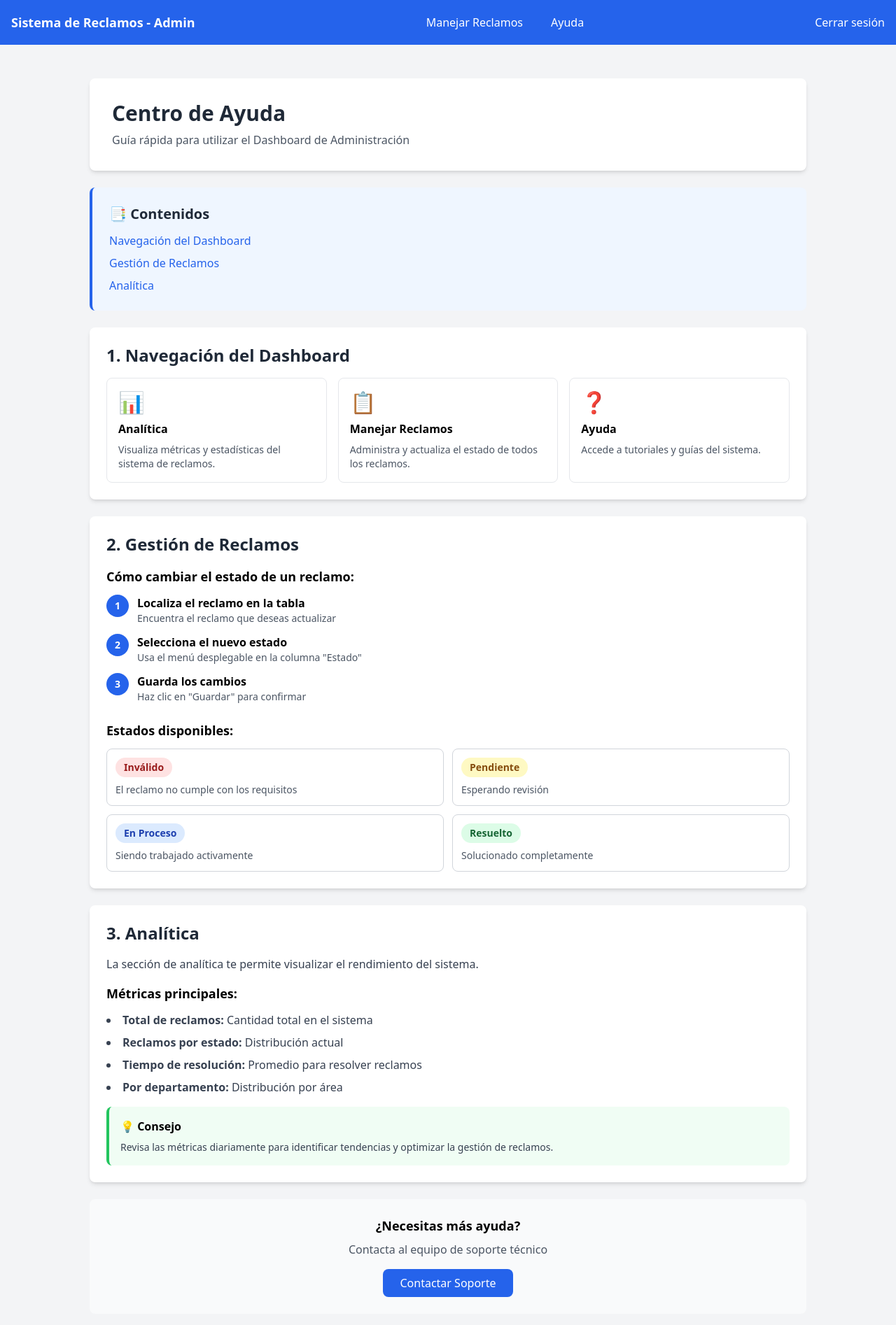
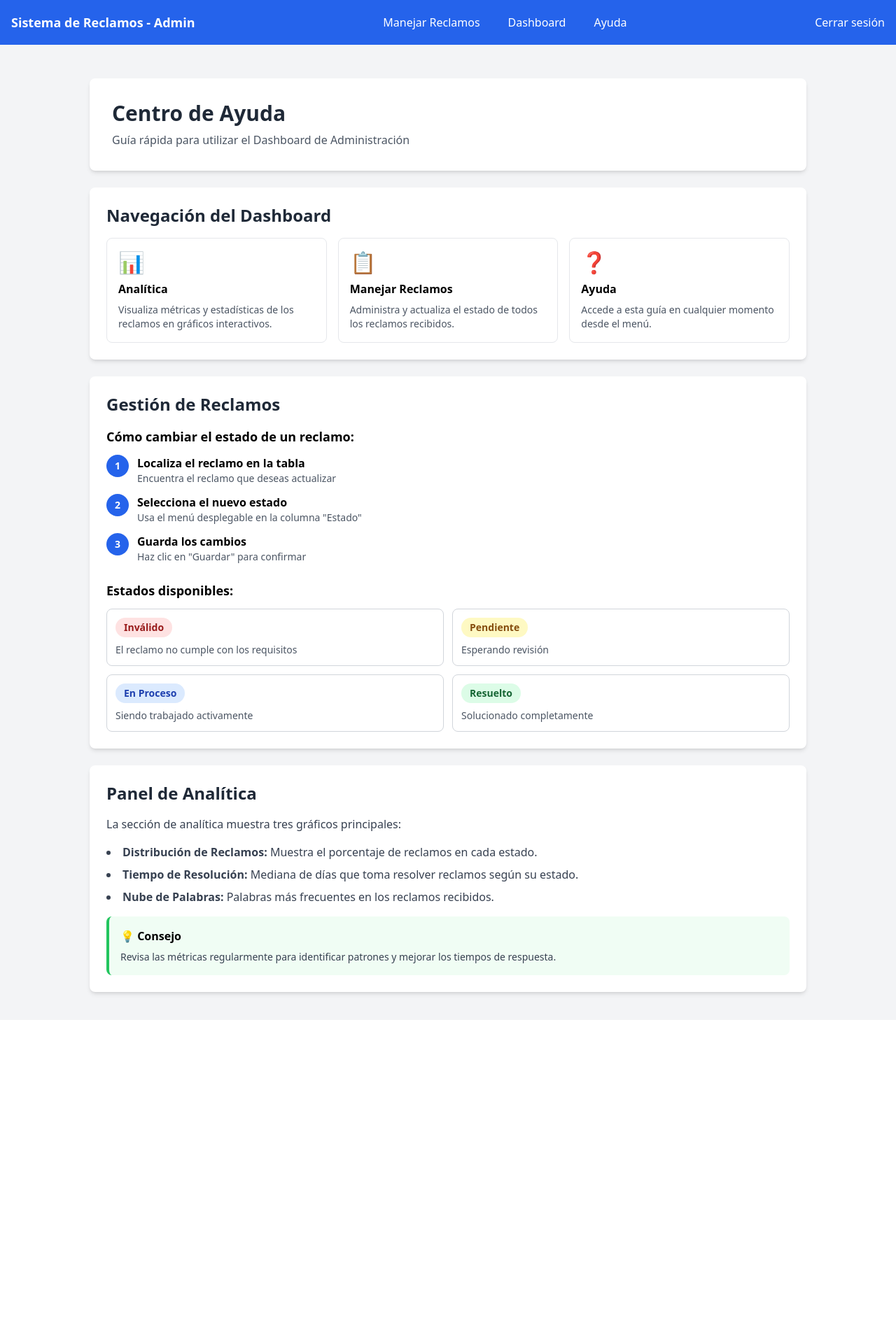
Before and after one commit to luis27diego/Programacion-Avanzada-Rodriguez-Diego-Y-Alberto, a Flask app: template TrabajoPractico_3/proyecto_1/templates/ayuda.html in a window 1280 px wide. Shown: the whole page at 70% size. After the commit the page ends 1427 px from the top, so only its background shows below. Run offline with Flask 3, Linux system fonts and the light colour scheme; the template is opened without the code that fills it, so the values that code supplies are empty; parts of the project's set-up code (start-up, migrations or seed data) failed here and were passed over; some libraries are stand-ins or nearby versions.

Commit message:
Implementar Dashboard con analíticas: agregar servicio de dashboard, gráficos de torta y barras, y nube de palabras; incluir montículo para cálculo de medianas.

```diff
--- a/TrabajoPractico_3/proyecto_1/modules/monticulos/monticulobinario.py
+++ b/TrabajoPractico_3/proyecto_1/modules/utilidades/monticulos/monticulobinario.py
@@ -1,5 +1,5 @@
-from modules.monticulos.monticulomin import MonticuloBinario
-from modules.monticulos.monticulomax import MonticuloMaximo
+from modules.utilidades.monticulos.monticulomin import MonticuloBinario
+from modules.utilidades.monticulos.monticulomax import MonticuloMaximo
 
 class MonticuloMedianaBinario():
     def __init__(self):
--- a/TrabajoPractico_3/proyecto_1/server.py
+++ b/TrabajoPractico_3/proyecto_1/server.py
@@ -5,6 +5,8 @@ from modules.dominio.usuario import Rol, Claustro
 from modules.gestores.gestor_usuario import GestorDeUsuarios
 from modules.gestores.gestor_reclamo import GestorDeReclamo
 from modules.gestores.gestor_login import GestorDeLogin
+from modules.gestores.dashboardService import DashboardService
+from modules.utilidades.graficos import crear_grafico_torta, crear_imagen_nube_palabras, crear_barra_mediana
 import pickle
 from modules.comparador_de_reclamos import ComparadorDeReclamos
 from modules.factoria import crear_repositorio
@@ -19,6 +21,7 @@ with open('./data/claims_clf.pkl', 'rb') as archivo:
 gestor_usuarios = GestorDeUsuarios(usuario_repo, reclamo_repo, clf)
 gestor_reclamo = GestorDeReclamo(reclamo_repo, clf)
 gestor_login = GestorDeLogin(gestor_usuarios, login_manager, admin_list=[2,3])  # IDs de usuarios administradores
+dashboard_service = DashboardService(usuario_repo,reclamo_repo)
 comparador_reclamos = ComparadorDeReclamos()
 
 # Página de inicio
@@ -216,6 +219,21 @@ def manejar_reclamos():
         datos_reclamos = [r.to_dict() for r in datos_reclamos]
     return render_template('manejar_reclamos.html', datos_reclamos=datos_reclamos, rol=jefe.rol.name, active_page='manejar_reclamos')
 
+@app.route('/dashboard')
+@gestor_login.admin_only
+def dashboard():
+    jefe = gestor_usuarios.obtener_usuario_por_id(session['id_usuario'])
+    id_departamento = jefe.departamento_id
+    datos_graficos = dashboard_service.obtener_analiticas(id_departamento, session['id_usuario'])
+    grafico_torta = crear_grafico_torta(datos_graficos['datos_torta'])
+    grafico_barras_mediana = crear_barra_mediana(
+        datos_graficos['mediana_en_proceso'],
+        datos_graficos['mediana_resolucion'],
+        datos_graficos['mediana_pendiente']
+    )
+    html_nube = crear_imagen_nube_palabras(datos_graficos['datos_nube_palabras']) #genera y guarda la imagen en static
+    return render_template('dashboard.html', grafico_torta=grafico_torta, grafico_barras_mediana=grafico_barras_mediana, nube_palabras=html_nube,  active_page='dashboard')
+
 @app.route('/ayuda')
 @gestor_login.admin_only
 def ayuda():
--- a/TrabajoPractico_3/proyecto_1/templates/ayuda.html
+++ b/TrabajoPractico_3/proyecto_1/templates/ayuda.html
@@ -10,44 +10,34 @@
     <p class="text-gray-600">Guía rápida para utilizar el Dashboard de Administración</p>
   </div>
 
-  <!-- Índice -->
-  <div class="bg-blue-50 border-l-4 border-blue-600 p-6 rounded-lg mb-6">
-    <h2 class="text-xl font-bold text-gray-800 mb-3">📑 Contenidos</h2>
-    <ul class="space-y-2">
-      <li><a href="#navegacion" class="text-blue-600 hover:underline">Navegación del Dashboard</a></li>
-      <li><a href="#gestion-reclamos" class="text-blue-600 hover:underline">Gestión de Reclamos</a></li>
-      <li><a href="#analitica" class="text-blue-600 hover:underline">Analítica</a></li>
-    </ul>
-  </div>
-
   <!-- Sección 1: Navegación -->
-  <div id="navegacion" class="bg-white rounded-lg shadow-md p-6 mb-6">
-    <h2 class="text-2xl font-bold text-gray-800 mb-4">1. Navegación del Dashboard</h2>
+  <div class="bg-white rounded-lg shadow-md p-6 mb-6">
+    <h2 class="text-2xl font-bold text-gray-800 mb-4">Navegación del Dashboard</h2>
 
     <div class="grid grid-cols-1 md:grid-cols-3 gap-4 mt-4">
       <div class="border border-gray-200 rounded-lg p-4">
         <div class="text-3xl mb-2">📊</div>
         <h3 class="font-bold mb-2">Analítica</h3>
-        <p class="text-gray-600 text-sm">Visualiza métricas y estadísticas del sistema de reclamos.</p>
+        <p class="text-gray-600 text-sm">Visualiza métricas y estadísticas de los reclamos en gráficos interactivos.</p>
       </div>
 
       <div class="border border-gray-200 rounded-lg p-4">
         <div class="text-3xl mb-2">📋</div>
         <h3 class="font-bold mb-2">Manejar Reclamos</h3>
-        <p class="text-gray-600 text-sm">Administra y actualiza el estado de todos los reclamos.</p>
+        <p class="text-gray-600 text-sm">Administra y actualiza el estado de todos los reclamos recibidos.</p>
       </div>
 
       <div class="border border-gray-200 rounded-lg p-4">
         <div class="text-3xl mb-2">❓</div>
         <h3 class="font-bold mb-2">Ayuda</h3>
-        <p class="text-gray-600 text-sm">Accede a tutoriales y guías del sistema.</p>
+        <p class="text-gray-600 text-sm">Accede a esta guía en cualquier momento desde el menú.</p>
       </div>
     </div>
   </div>
 
   <!-- Sección 2: Gestión de Reclamos -->
-  <div id="gestion-reclamos" class="bg-white rounded-lg shadow-md p-6 mb-6">
-    <h2 class="text-2xl font-bold text-gray-800 mb-4">2. Gestión de Reclamos</h2>
+  <div class="bg-white rounded-lg shadow-md p-6 mb-6">
+    <h2 class="text-2xl font-bold text-gray-800 mb-4">Gestión de Reclamos</h2>
 
     <h3 class="font-bold text-lg mb-3">Cómo cambiar el estado de un reclamo:</h3>
     <div class="space-y-3 mb-6">
@@ -101,32 +91,21 @@
   </div>
 
   <!-- Sección 3: Analítica -->
-  <div id="analitica" class="bg-white rounded-lg shadow-md p-6 mb-6">
-    <h2 class="text-2xl font-bold text-gray-800 mb-4">3. Analítica</h2>
+  <div class="bg-white rounded-lg shadow-md p-6 mb-6">
+    <h2 class="text-2xl font-bold text-gray-800 mb-4">Panel de Analítica</h2>
 
-    <p class="text-gray-700 mb-4">La sección de analítica te permite visualizar el rendimiento del sistema.</p>
+    <p class="text-gray-700 mb-4">La sección de analítica muestra tres gráficos principales:</p>
 
-    <h3 class="font-bold text-lg mb-3">Métricas principales:</h3>
     <ul class="list-disc list-inside space-y-2 text-gray-700">
-      <li><strong>Total de reclamos:</strong> Cantidad total en el sistema</li>
-      <li><strong>Reclamos por estado:</strong> Distribución actual</li>
-      <li><strong>Tiempo de resolución:</strong> Promedio para resolver reclamos</li>
-      <li><strong>Por departamento:</strong> Distribución por área</li>
+      <li><strong>Distribución de Reclamos:</strong> Muestra el porcentaje de reclamos en cada estado.</li>
+      <li><strong>Tiempo de Resolución:</strong> Mediana de días que toma resolver reclamos según su estado.</li>
+      <li><strong>Nube de Palabras:</strong> Palabras más frecuentes en los reclamos recibidos.</li>
     </ul>
 
     <div class="bg-green-50 p-4 rounded-lg border-l-4 border-green-500 mt-4">
       <h3 class="font-bold mb-2">💡 Consejo</h3>
-      <p class="text-gray-700 text-sm">Revisa las métricas diariamente para identificar tendencias y optimizar la gestión de reclamos.</p>
+      <p class="text-gray-700 text-sm">Revisa las métricas regularmente para identificar patrones y mejorar los tiempos de respuesta.</p>
     </div>
-  </div>
-
-  <!-- Contacto -->
-  <div class="bg-gray-50 rounded-lg p-6 text-center">
-    <h3 class="font-bold text-lg mb-2">¿Necesitas más ayuda?</h3>
-    <p class="text-gray-600 mb-4">Contacta al equipo de soporte técnico</p>
-    <a href="mailto:soporte@ejemplo.com" class="inline-block bg-blue-600 text-white px-6 py-2 rounded-lg hover:bg-blue-700 transition">
-      Contactar Soporte
-    </a>
   </div>
 </div>
 {% endblock %}
--- a/TrabajoPractico_3/proyecto_1/templates/base_admin.html
+++ b/TrabajoPractico_3/proyecto_1/templates/base_admin.html
@@ -13,6 +13,7 @@
             <div class="text-white text-lg font-bold mr-8">Sistema de Reclamos - Admin</div>
             <div class="flex-1 flex justify-center space-x-4">
                 <a href="{{ url_for('manejar_reclamos') }}" class="px-3 py-1 rounded transition-colors duration-200 {% if active_page == 'manejar_reclamos' %}bg-white text-blue-600 font-bold{% else %}text-white hover:bg-white/20{% endif %}">Manejar Reclamos</a>
+                <a href="{{ url_for('dashboard') }}" class="px-3 py-1 rounded transition-colors duration-200 {% if active_page == 'dashboard' %}bg-white text-blue-600 font-bold{% else %}text-white hover:bg-white/20{% endif %}">Dashboard</a>
                 <a href="{{ url_for('ayuda') }}" class="px-3 py-1 rounded transition-colors duration-200 {% if active_page == 'ayuda' %}bg-white text-blue-600 font-bold{% else %}text-white hover:bg-white/20{% endif %}">Ayuda</a>
             </div>
             <div class="flex justify-end">
```
Also changed, not shown: TrabajoPractico_3/proyecto_1/modules/gestores/dashboardService.py (+29 -30 lines), TrabajoPractico_3/proyecto_1/modules/utilidades/graficos.py (+55 -27 lines), TrabajoPractico_3/proyecto_1/templates/dashboard.html (added, +67 -0 lines), TrabajoPractico_3/proyecto_1/modules/utilidades/monticulos/monticulomax.py (renamed from TrabajoPractico_3/proyecto_1/modules/monticulos/monticulomax.py), TrabajoPractico_3/proyecto_1/modules/utilidades/monticulos/monticulomin.py (renamed from TrabajoPractico_3/proyecto_1/modules/monticulos/monticulomin.py), TrabajoPractico_3/proyecto_1/static/nube_palabras.png (added).
